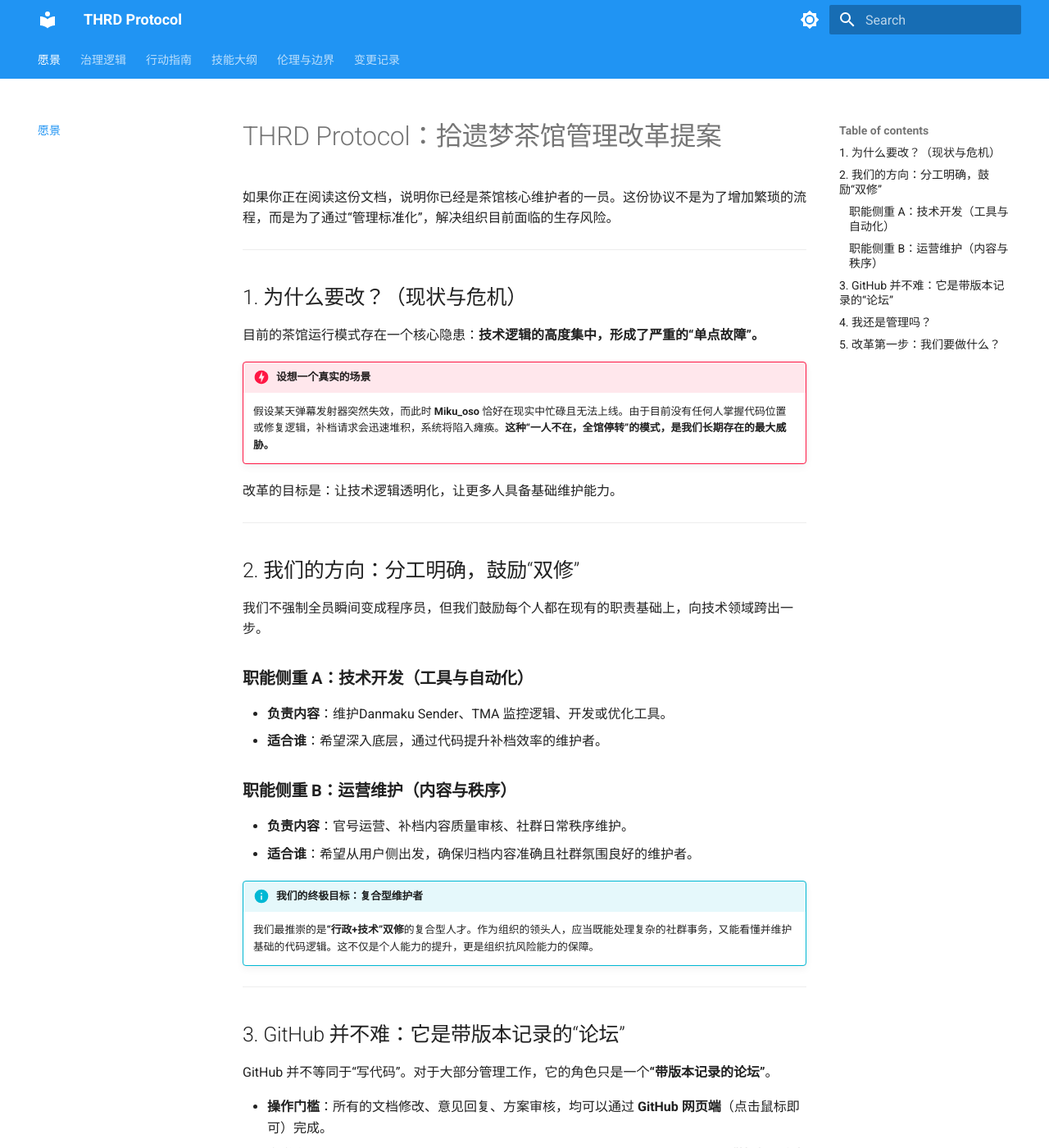
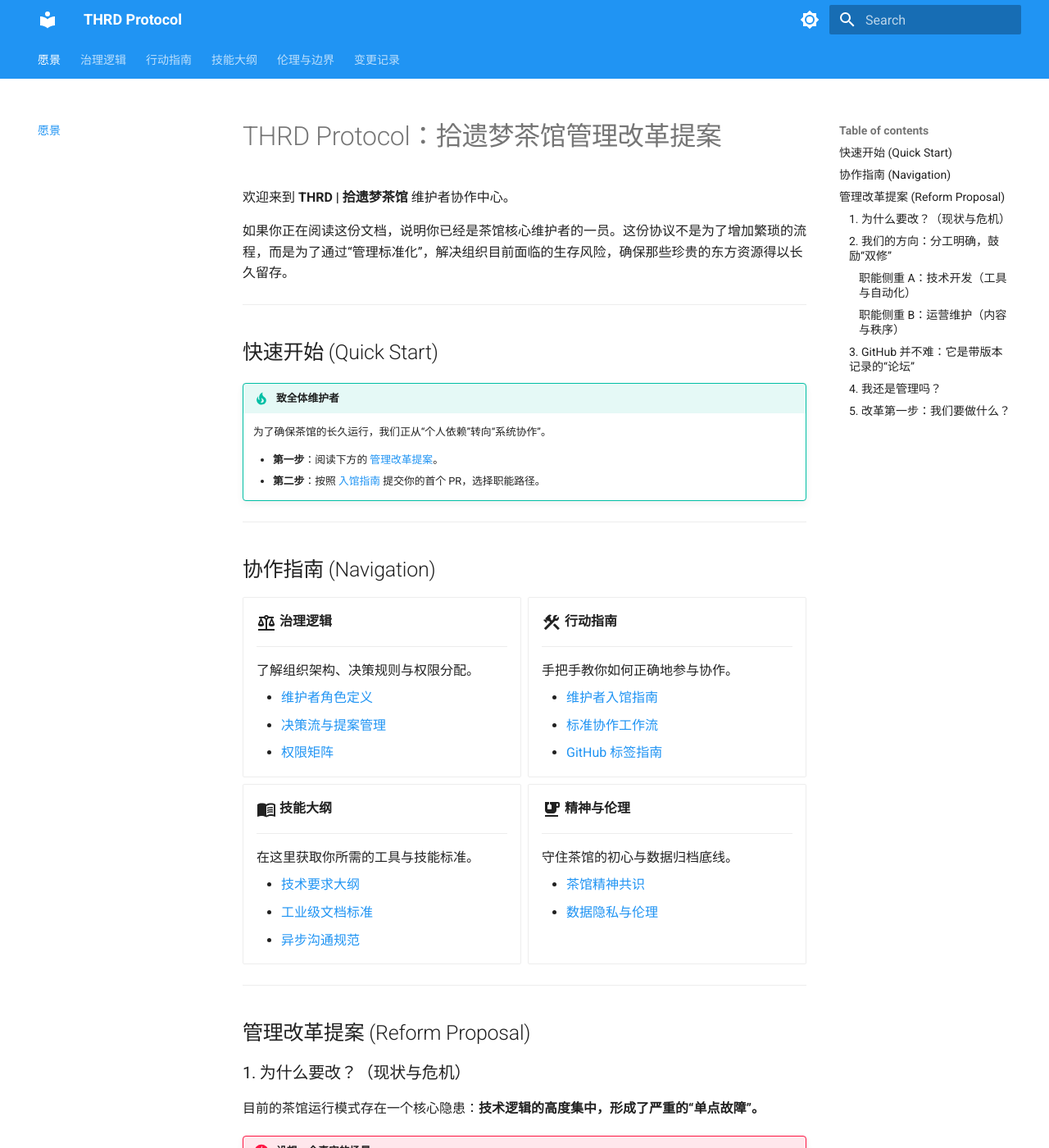
Before and after one commit to TouhouGleaners/THRD-Protocol, an MkDocs documentation site: the page built from docs/index.md, in a window 1280 px wide and 1400 px high. Shown: the whole window at 82% size. Built offline with MkDocs 1.6.1 and Material for MkDocs 9.7.7, drawn with Linux system fonts in a browser that asks for light colours.

Commit message:
refactor(gov): 重构首页导航并精简决策流执行路径 (#18)

```diff
--- a/docs/changelog.md
+++ b/docs/changelog.md
@@ -4,6 +4,20 @@
 
 格式基于 [Keep a Changelog](https://keepachangelog.com/zh-CN/1.1.0/)
 本项目遵循 [Semantic Versioning](https://semver.org/lang/zh-CN/)
+
+## [0.18.0] - 2026-05-19 (UTC+8)
+
+### Changed
+- **重构门户首页 (`index.md`)**：将“管理改革提案”与“协作指南”整合为全新的门户界面，引入卡片式网格导航。
+- **优化全局配置 (`mkdocs.yml`)**：
+    - 集成 Material 工业级图标 (Emoji/Icons) 解析。
+    - 开启网格布局 (Grid) 与 HTML 混排支持。
+- **完善决策裁决逻辑**：修改 `decision-making.md` 紧急例外情况应对办法并区分协议修正（PR 驱动）与独立提案（Issue 驱动）两条路径。
+- 确立“Issue 闭环管理”：独立提案不再产生物理文件，通过 Issue 首楼更新与裁决回复实现定稿。
+- `pyproject.toml`: 版本号升级至 `0.18.0`。
+
+### Removed
+- 撤销物理提案目录 (`docs/proposals/`) 及故障复盘制度。
 
 ## [0.17.0] - 2026-05-18 (UTC+8)
 
--- a/docs/index.md
+++ b/docs/index.md
@@ -1,10 +1,71 @@
 # THRD Protocol：拾遗梦茶馆管理改革提案
 
-如果你正在阅读这份文档，说明你已经是茶馆核心维护者的一员。这份协议不是为了增加繁琐的流程，而是为了通过“管理标准化”，解决组织目前面临的生存风险。
+欢迎来到 **THRD | 拾遗梦茶馆** 维护者协作中心。
+
+如果你正在阅读这份文档，说明你已经是茶馆核心维护者的一员。这份协议不是为了增加繁琐的流程，而是为了通过“管理标准化”，解决组织目前面临的生存风险，确保那些珍贵的东方资源得以长久留存。
 
 ---
 
-## 1. 为什么要改？（现状与危机）
+## 快速开始 (Quick Start)
+
+!!! tip "致全体维护者"
+    为了确保茶馆的长久运行，我们正从“个人依赖”转向“系统协作”。
+
+    - **第一步**：阅读下方的 [管理改革提案](#reform-proposal)。
+    - **第二步**：按照 [入馆指南](./action-guide/onboarding.md) 提交你的首个 PR，选择职能路径。
+
+---
+
+## 协作指南 (Navigation)
+
+<div class="grid cards" markdown>
+
+-   :material-scale-balance:{ .lg .middle } __治理逻辑__
+
+    ---
+
+    了解组织架构、决策规则与权限分配。
+
+    - [维护者角色定义](./governance/maintainer-role.md)
+    - [决策流与提案管理](./governance/decision-making.md)
+    - [权限矩阵](./governance/access-control.md)
+
+-   :material-hammer-wrench:{ .lg .middle } __行动指南__
+
+    ---
+
+    手把手教你如何正确地参与协作。
+
+    - [维护者入馆指南](./action-guide/onboarding.md)
+    - [标准协作工作流](./action-guide/dev-workflow.md)
+    - [GitHub 标签指南](./action-guide/labels.md)
+
+-   :material-book-open-variant:{ .lg .middle } __技能大纲__
+
+    ---
+
+    在这里获取你所需的工具与技能标准。
+
+    - [技术要求大纲](./skills/tech-stack.md)
+    - [工业级文档标准](./skills/docs-standard.md)
+    - [异步沟通规范](./skills/communication.md)
+
+-   :material-tea:{ .lg .middle } __精神与伦理__
+
+    ---
+
+    守住茶馆的初心与数据归档底线。
+
+    - [茶馆精神共识](./ethics/thrd-spirit.md)
+    - [数据隐私与伦理](./ethics/data-privacy.md)
+
+</div>
+
+---
+
+## 管理改革提案 (Reform Proposal)
+
+### 1. 为什么要改？（现状与危机）
 
 目前的茶馆运行模式存在一个核心隐患：**技术逻辑的高度集中，形成了严重的“单点故障”。**
 
@@ -15,15 +76,15 @@
 
 ---
 
-## 2. 我们的方向：分工明确，鼓励“双修”
+### 2. 我们的方向：分工明确，鼓励“双修”
 
 我们不强制全员瞬间变成程序员，但我们鼓励每个人都在现有的职责基础上，向技术领域跨出一步。
 
-### **职能侧重 A：技术开发（工具与自动化）**
+#### **职能侧重 A：技术开发（工具与自动化）**
 - **负责内容**：维护Danmaku Sender、TMA 监控逻辑、开发或优化工具。
 - **适合谁**：希望深入底层，通过代码提升补档效率的维护者。
 
-### **职能侧重 B：运营维护（内容与秩序）**
+#### **职能侧重 B：运营维护（内容与秩序）**
 - **负责内容**：官号运营、补档内容质量审核、社群日常秩序维护。
 - **适合谁**：希望从用户侧出发，确保归档内容准确且社群氛围良好的维护者。
 
@@ -32,7 +93,7 @@
 
 ---
 
-## 3. GitHub 并不难：它是带版本记录的“论坛”
+### 3. GitHub 并不难：它是带版本记录的“论坛”
 
 GitHub 并不等同于“写代码”。对于大部分管理工作，它的角色只是一个**“带版本记录的论坛”**。
 
@@ -41,7 +102,7 @@
 
 ---
 
-## 4. 我还是管理吗？
+### 4. 我还是管理吗？
 
 **是，但身份更明确。**
 你不再是一个笼统的“管理层”成员，而是茶馆的**维护者 (Maintainer)**。
@@ -52,7 +113,7 @@
 
 ---
 
-## 5. 改革第一步：我们要做什么？
+### 5. 改革第一步：我们要做什么？
 
 1.  **反馈建议**：仔细阅读本提案。如果你有异议，**现在就在群里提出**。
 2.  **明确重点**：在心中明确自己未来的工作侧重点（技术偏向 / 运营偏向 / 综合双修）。
--- a/mkdocs.yml
+++ b/mkdocs.yml
@@ -24,8 +24,13 @@
 
 markdown_extensions:
   - admonition            # 支持提示框
+  - md_in_html            # 允许在 HTML 里写 Markdown
+  - attr_list             # 支持在 Markdown 元素上添加属性
   - pymdownx.details      # 支持可展开的细节块
   - pymdownx.superfences  # 支持在提示框里嵌套代码块
+  - pymdownx.emoji:
+      emoji_index: !!python/name:material.extensions.emoji.twemoji
+      emoji_generator: !!python/name:material.extensions.emoji.to_svg
 
 plugins:
   - search
@@ -43,7 +48,6 @@
   - 行动指南:
     - 成员准入: action-guide/onboarding.md
     - 开发工作流: action-guide/dev-workflow.md
-    - 故障复盘: action-guide/incident-report.md
     - 标签系统: action-guide/labels.md
   - 技能大纲:
     - 技术栈: skills/tech-stack.md
--- a/pyproject.toml
+++ b/pyproject.toml
@@ -4,7 +4,7 @@
 
 [project]
 name = "thrd-protocol"
-version = "0.17.0"
+version = "0.18.0"
 description = "Teahouse of Recollected Dreams 管理改革大纲与行动指南"
 readme = "README.md"
 authors = [
```
Also changed, not shown: README.md (+1 -2 lines), docs/action-guide/labels.md (+2 -1 lines), docs/action-guide/onboarding.md (+1 -1 lines), docs/governance/decision-making.md (+15 -9 lines).
